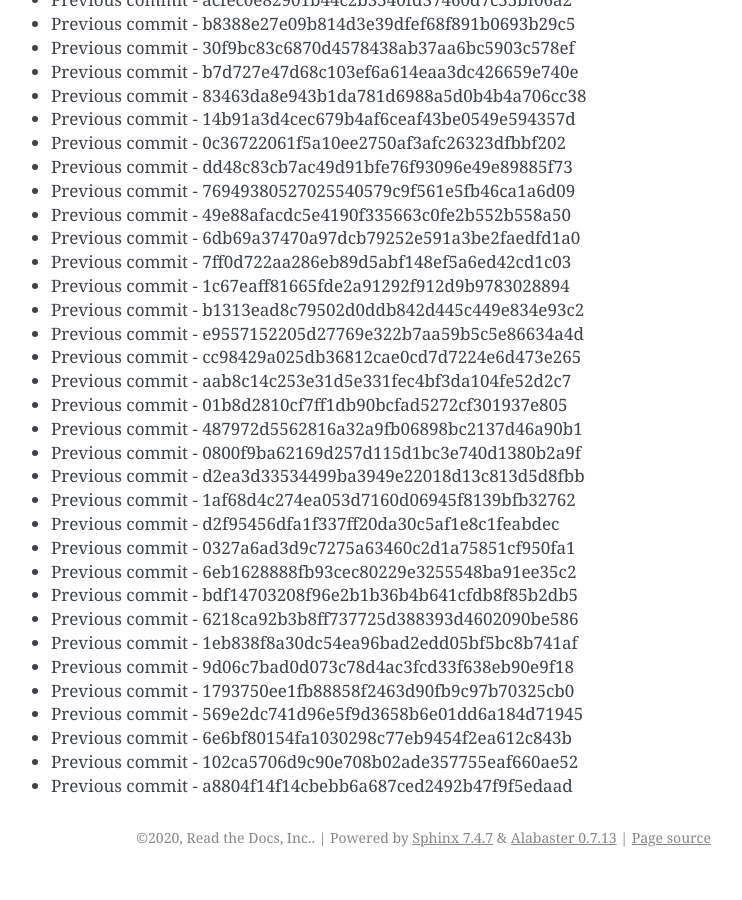
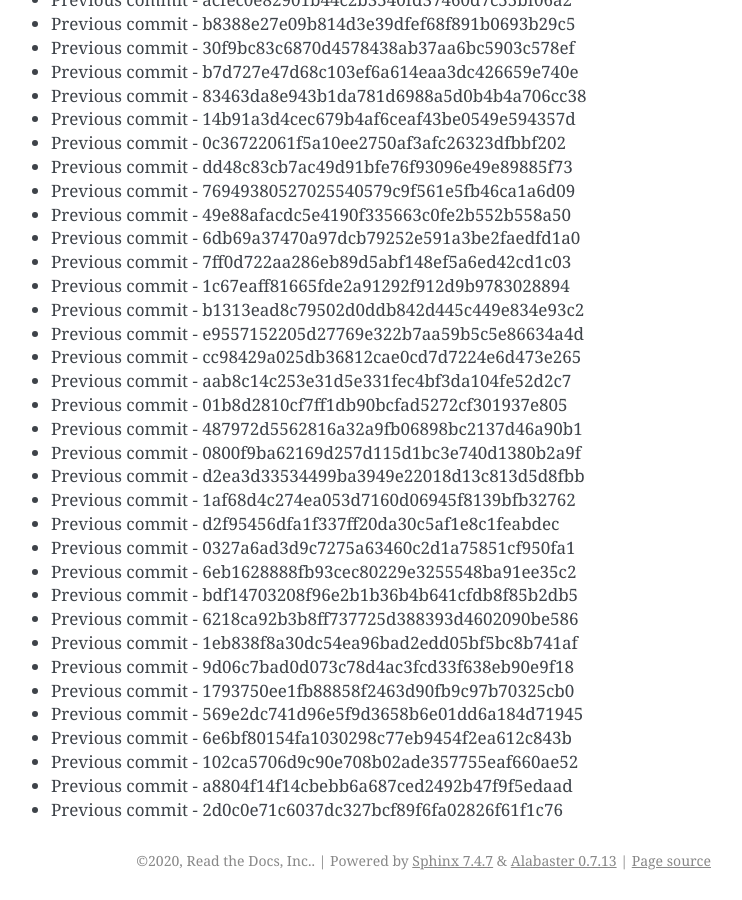
Before and after one commit to readthedocs/rtd-git-stresstest, a Sphinx documentation site: the page built from docs/updates.rst, in a window 1280 px wide and 900 px high, scrolled down 16242 px. Shown: the whole window, without its empty margins (399-1141 px from the left). Built offline with Sphinx 7.4.7, drawn with Linux system fonts in a browser that asks for light colours; before the commit the page ends 17119 px from its top, so only the background shows below that.

Commit message:
Generating commit from previous: 2d0c0e71c6037dc327bcf89f6fa02826f61f1c76

```diff
--- a/docs/updates.rst
+++ b/docs/updates.rst
@@ -714,3 +714,4 @@ It can be tested for any performance characteristics.
 * Previous commit - 6e6bf80154fa1030298c77eb9454f2ea612c843b
 * Previous commit - 102ca5706d9c90e708b02ade357755eaf660ae52
 * Previous commit - a8804f14f14cbebb6a687ced2492b47f9f5edaad
+* Previous commit - 2d0c0e71c6037dc327bcf89f6fa02826f61f1c76
```
